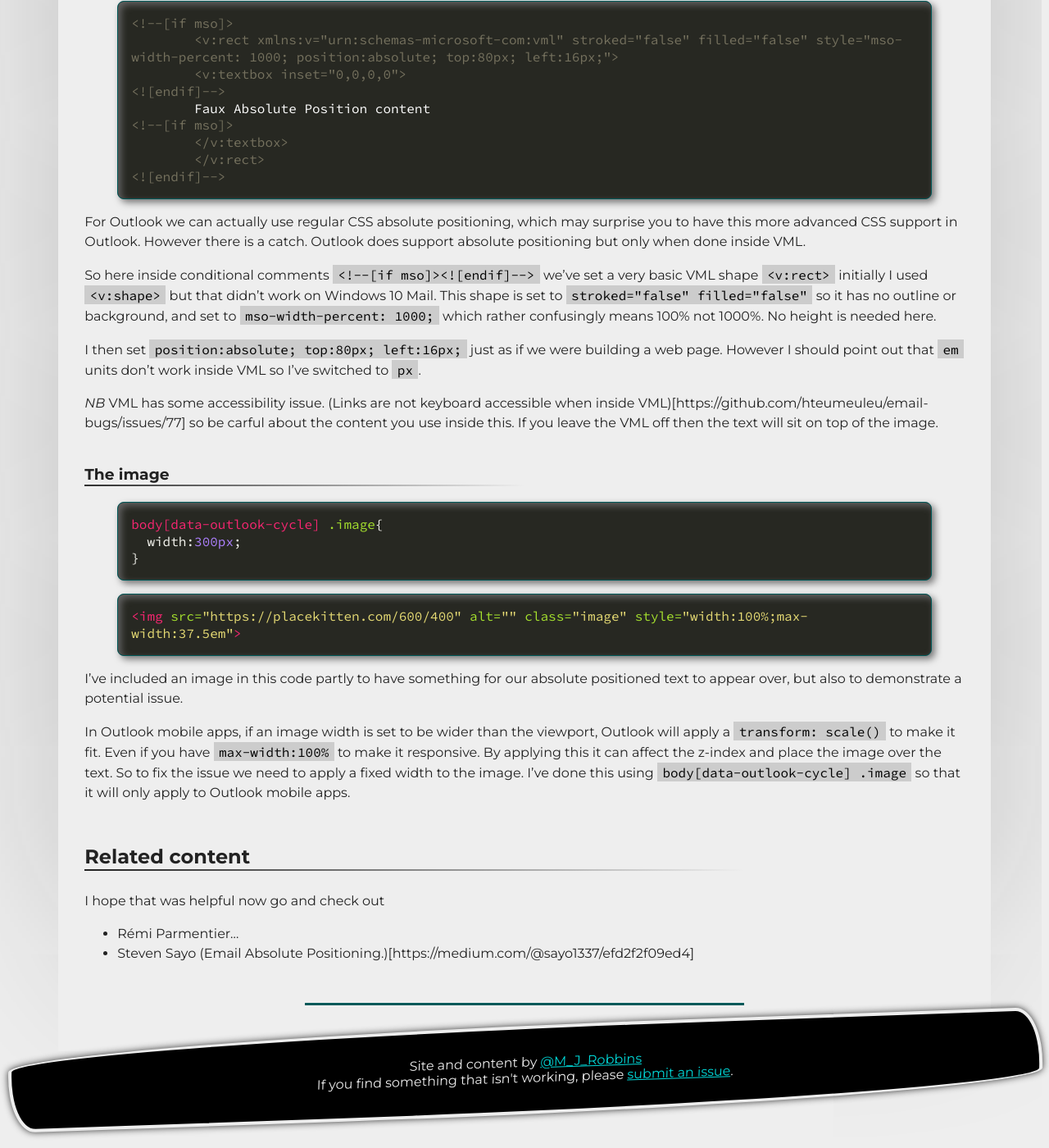
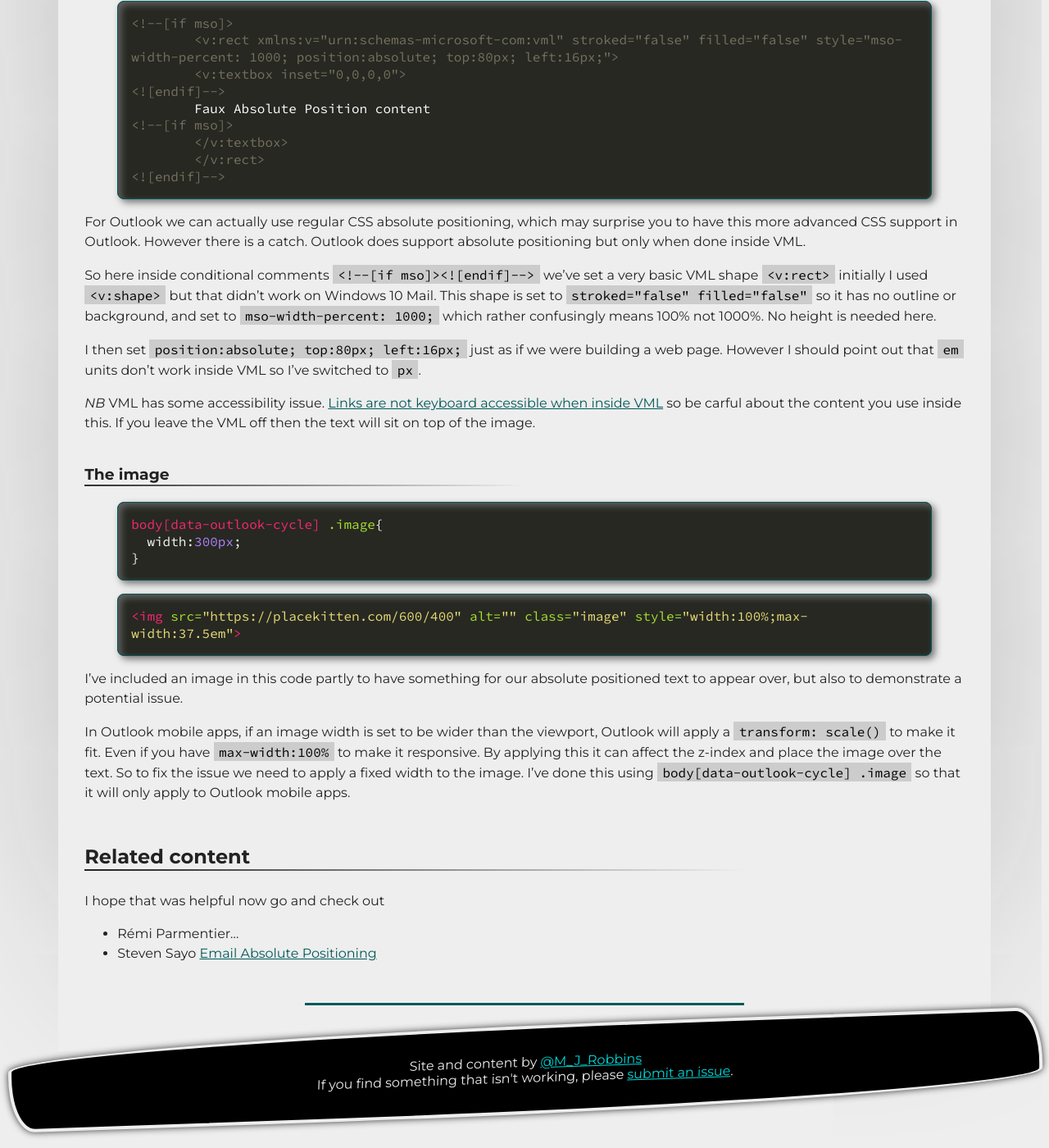
Before and after one commit to M-J-Robbins/good-email-code, a Jekyll site: the page built from email-enhancements/faux-absolute-position.md, in a window 1280 px wide and 1400 px high, scrolled down 2647 px. Shown: the whole window at 82% size. Built offline with Jekyll 4.4.1, drawn with Linux system fonts in a browser that asks for light colours; our own code applies the rules of GitHub Pages for plain Markdown files; a script that is not in the unit is left out; some of the changed text lies outside the part shown.

Commit message:
Update faux-absolute-position.md

```diff
--- a/email-enhancements/faux-absolute-position.md
+++ b/email-enhancements/faux-absolute-position.md
@@ -3,7 +3,7 @@ I originally wrote about this back in 2016 on the old Rebel site. More recently
 
 You can read their articles here:
 * *Rémi Parmentier ()[]*
-* *Steven Sayo (Email Absolute Positioning.)[https://medium.com/@sayo1337/efd2f2f09ed4]*
+* *Steven Sayo [Email Absolute Positioning](https://medium.com/@sayo1337/efd2f2f09ed4)*
 
 
 ## The code
@@ -100,7 +100,7 @@ So here inside conditional comments `<!--[if mso]><![endif]-->` we've set a very
 
 I then set `position:absolute; top:80px; left:16px;` just as if we were building a web page.  However I should point out that `em` units don't work inside VML so I've switched to `px`.
 
-*NB* VML has some accessibility issue.  (Links are not keyboard accessible when inside VML)[https://github.com/hteumeuleu/email-bugs/issues/77] so be carful about the content you use inside this.  If you leave the VML off then the text will sit on top of the image.
+*NB* VML has some accessibility issue.  [Links are not keyboard accessible when inside VML](https://github.com/hteumeuleu/email-bugs/issues/77) so be carful about the content you use inside this.  If you leave the VML off then the text will sit on top of the image.
 
 ### The image
 {% highlight css %}
@@ -120,4 +120,4 @@ In Outlook mobile apps, if an image width is set to be wider than the viewport,
 ## Related content
 I hope that was helpful now go and check out
 * Rémi Parmentier...
-* Steven Sayo (Email Absolute Positioning.)[https://medium.com/@sayo1337/efd2f2f09ed4]
+* Steven Sayo [Email Absolute Positioning](https://medium.com/@sayo1337/efd2f2f09ed4)
```
